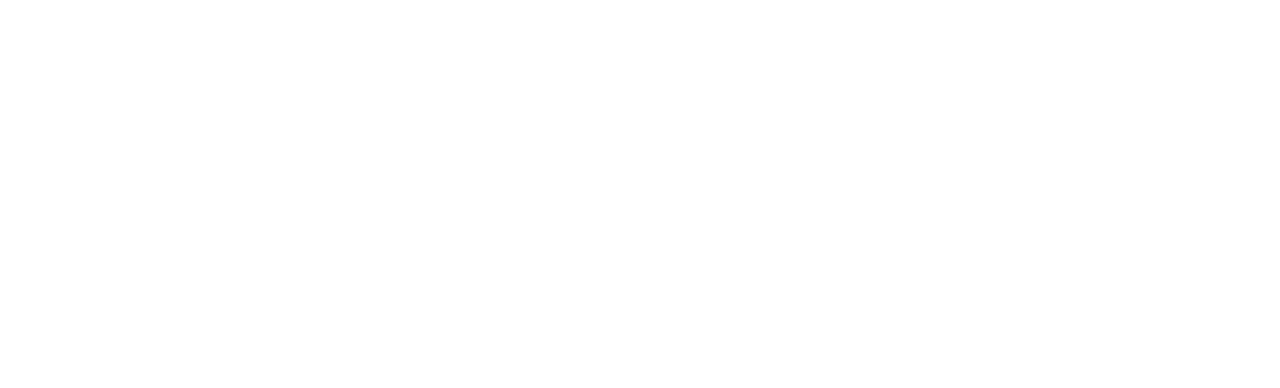
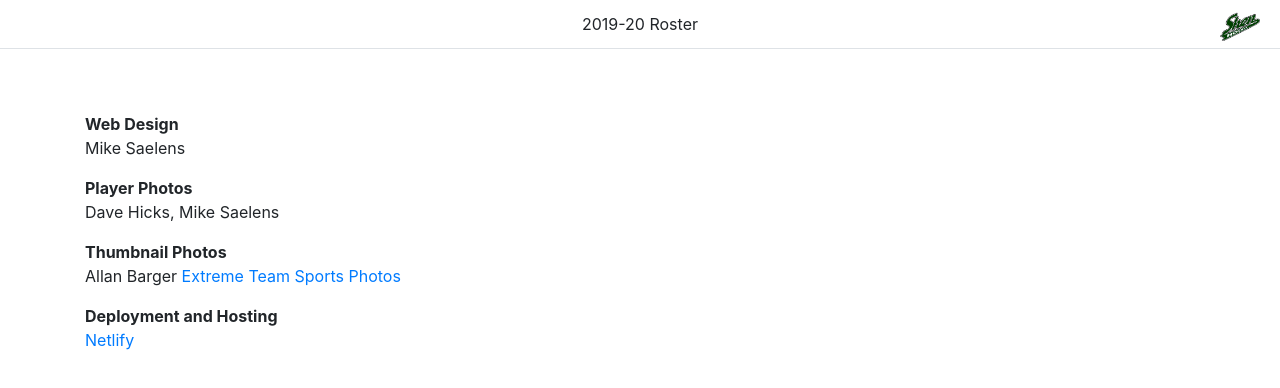
Before and after one commit to mikesae/hockey-roster-pwa, a React (Create React App) app: page /credits in a window 1280 px wide. Shown: the top 388 px of the page. Built offline with nearby package versions, Linux system fonts and the light colour scheme.

Commit message:
Don't use player detail to feed credits page.

```diff
--- a/src/App.tsx
+++ b/src/App.tsx
@@ -5,15 +5,17 @@ import {Route, Switch} from 'react-router-dom';
 import {PlayerDetail} from "./PlayerDetail";
 import {Schedule} from "./Schedule";
 import {BrowserRouter} from "react-router-dom";
+import Credits from './credits';
 
 export default class App extends Component {
     render() {
         return (
             <BrowserRouter>
                 <Switch>
+                    <Route exact path="/" component={Roster}/>
+                    <Route path="/player/:number" component={PlayerDetail}/>
+                    <Route path="/credits" component={Credits}/>
                     <Route exact path="/schedule" component={Schedule}/>
-                    <Route path="/player/:number" component={PlayerDetail}/>
-                    <Route exact path="/" component={Roster}/>
                 </Switch>
             </BrowserRouter>
         );
--- a/src/BottomNavbar.tsx
+++ b/src/BottomNavbar.tsx
@@ -7,7 +7,7 @@ import { faCalendarAlt } from '@fortawesome/free-solid-svg-icons';
 import { Link, NavLink } from 'react-router-dom';
 import './BottomNavbar.scss';
 import Button from 'react-bootstrap/Button';
-import { faLaptopCode } from '@fortawesome/free-solid-svg-icons/faLaptopCode';
+import { faFilm } from '@fortawesome/free-solid-svg-icons/faFilm';
 
 export default class BottomNavbar extends Component {
     render() {
@@ -48,10 +48,10 @@ export default class BottomNavbar extends Component {
                         </NavLink>
                     </NavItem>
                     <NavItem className="text-center">
-                        <Link to="/player/0">
+                        <Link to="/credits">
                             <Button>
-                                <FontAwesomeIcon className="link-icon" icon={faLaptopCode}/>
-                                <div className="icon-label">Designer</div>
+                                <FontAwesomeIcon className="link-icon" icon={faFilm}/>
+                                <div className="icon-label">Credits</div>
                             </Button>
                         </Link>
                     </NavItem>
--- a/src/PlayerDetail.tsx
+++ b/src/PlayerDetail.tsx
@@ -14,16 +14,14 @@ export class PlayerDetail extends Component {
         ['2020', 'Senior'],
         ['2021', 'Junior'],
         ['2022', 'Sophomore'],
-        ['2023', 'Freshman'],
-        ['1983', 'Hockey Dad']
+        ['2023', 'Freshman']
     ]);
 
     private PositionMap = new Map([
         ['G', 'Goalie'],
         ['D', 'Defenseman'],
         ['F', 'Forward'],
-        ['F/D', 'Forward/Defenseman'],
-        [ 'A', 'Web App Designer']
+        ['F/D', 'Forward/Defenseman']
     ]);
 
     private readonly uniformNumber: number;
@@ -35,7 +33,7 @@ export class PlayerDetail extends Component {
 
     render() {
         const player: any = players.find(p => p.uniformNumber === this.uniformNumber);
-        const title = player.uniformNumber > 0 ? `#${player.uniformNumber}  ${player.name}` : `${player.name}`;
+        const title = `#${player.uniformNumber}  ${player.name}`;
 
         return (
             <>
--- /dev/null
+++ b/src/credits.scss
@@ -0,0 +1,6 @@
+.container {
+    .form-label {
+      font-weight: bold;
+      margin-top: 1em;
+    }
+}
--- /dev/null
+++ b/src/credits.tsx
@@ -0,0 +1,34 @@
+import React, { Component } from 'react';
+import TopNavbar from './TopNavbar';
+import FormGroup from 'react-bootstrap/esm/FormGroup';
+import Container from 'react-bootstrap/Container';
+import './credits.scss';
+
+export default class Credits extends Component {
+    render() {
+        return (
+        <>
+            <TopNavbar title="2019-20 Roster" showBackNav={false}/>
+            <div className="spacer-for-header"/>
+            <Container className="container">
+                <FormGroup>
+                    <div className="form-label">Web Design</div>
+                    <div>Mike Saelens</div>
+                </FormGroup>
+                <FormGroup>
+                    <div className="form-label">Player Photos</div>
+                    <div>Dave Hicks, Mike Saelens</div>
+                </FormGroup>
+                <FormGroup>
+                    <div className="form-label">Thumbnail Photos</div>
+                    <div>Allan Barger <a className="btn-link" href="https://extremeteam.photoreflect.com/">Extreme Team Sports Photos</a></div>
+                </FormGroup>
+                <FormGroup>
+                    <div className="form-label">Deployment and Hosting</div>
+                    <div><a className="btn-link" href="https://www.netlify.com">Netlify</a></div>
+                </FormGroup>
+            </Container>
+        </>
+        );
+    }
+}
--- a/src/players.json
+++ b/src/players.json
@@ -437,24 +437,5 @@
     "spiritAnimal": "",
     "favoriteTVShow": "",
     "wordsOfGratitude": ""
-  },
-
-  {
-    "uniformNumber": 0,
-    "name": "Mike Saelens",
-    "position": "A",
-    "year": "1983",
-    "nickname": "Mikesae",
-    "imageUrl": "/images/P1030979-2.png",
-    "wordsOfWisdom": "No matter where you go, there you are.",
-    "wordsOfWisdomAttribute": "Buckaroo Bonzai",
-    "favoriteFood": "French Bistro",
-    "pumpUpSong": "Fresh Tendrils",
-    "pumpUpSongArtist": "Soundgarden",
-    "pumpUpSongUrl": "https://open.spotify.com/track/0Wa4gt3f3g9hPX0ypT6Zfq",
-    "pumpUpSongItunesUrl": "https://geo.music.apple.com/us/album/fresh-tendrils/1440811129?i=1440812205&mt=1&app=music",
-    "spiritAnimal": "Possum",
-    "favoriteTVShow": "Old School",
-    "wordsOfGratitude": ""
   }
 ]
--- a/src/roster.tsx
+++ b/src/roster.tsx
@@ -25,14 +25,13 @@ export default class Roster extends Component<any, any> {
     }
 
     sortPlayers() {
-        let result = players.filter(p => p.uniformNumber !== 0);
-
+        let result = players;
         switch (this.state.sortColumn) {
             case 'Number':
-                result = result.sort((a, b) => a.uniformNumber - b.uniformNumber);
+                result = players.sort((a, b) => a.uniformNumber - b.uniformNumber);
                 break;
             case 'Name':
-                result = result.sort((a, b) => a.name.localeCompare(b.name));
+                result = players.sort((a, b) => a.name.localeCompare(b.name));
                 break;
             case 'Position':
                 result = players.sort((a, b) => a.position.localeCompare(b.position));
@@ -63,7 +62,7 @@ export default class Roster extends Component<any, any> {
                 <div className="spacer-for-header"/>
                 <Container className="roster-container">
                     <Row className="header-row fixed-top">
-                        <Col className="col-2 my-auto px-0"/>
+                        <Col className="col-2 my-auto px-0"></Col>
                         <Col className="col-1 my-auto px-0">
                             <Button onClick={() =>this.sortBy('Number')}>#</Button>
                         </Col>
```
Also changed, not shown: 1 other file (tests, documents, lock files or other folders).
